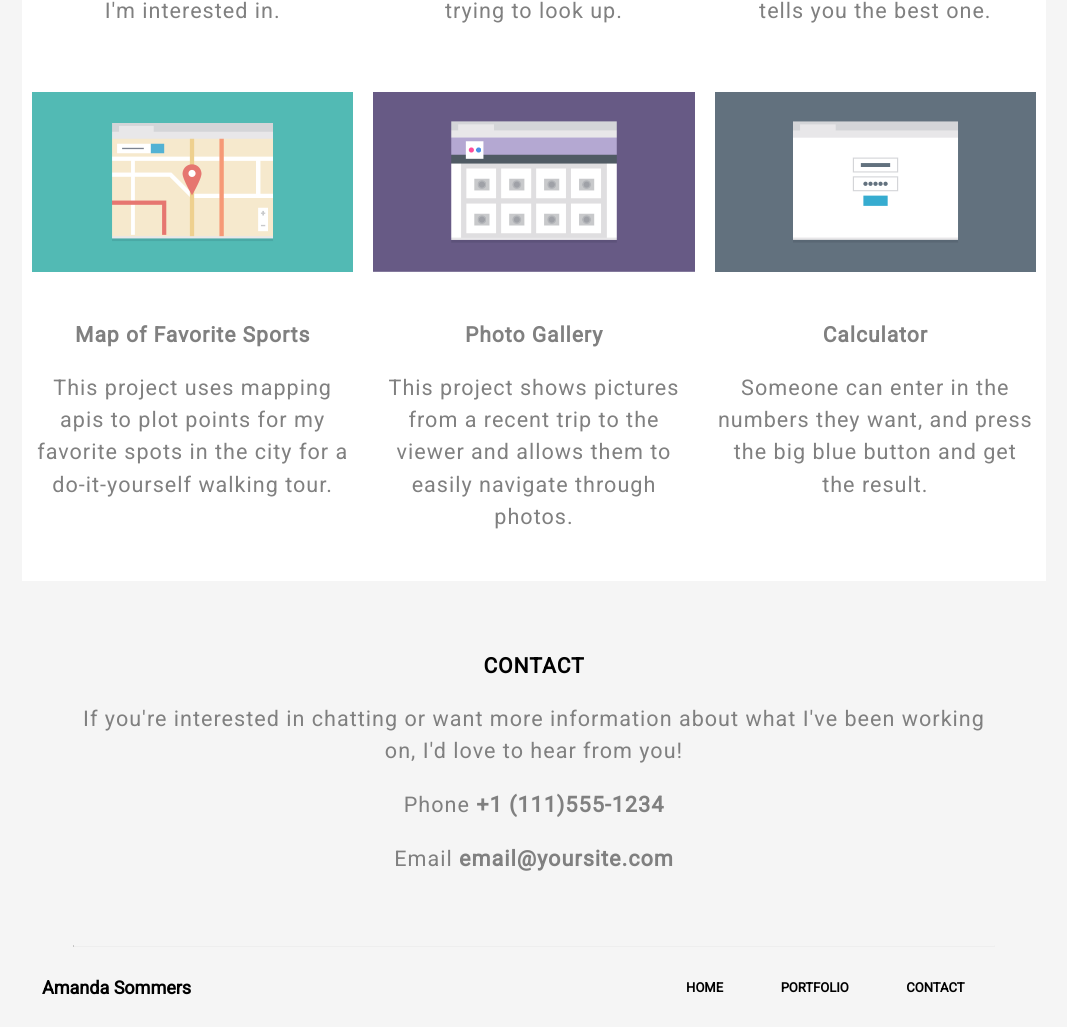
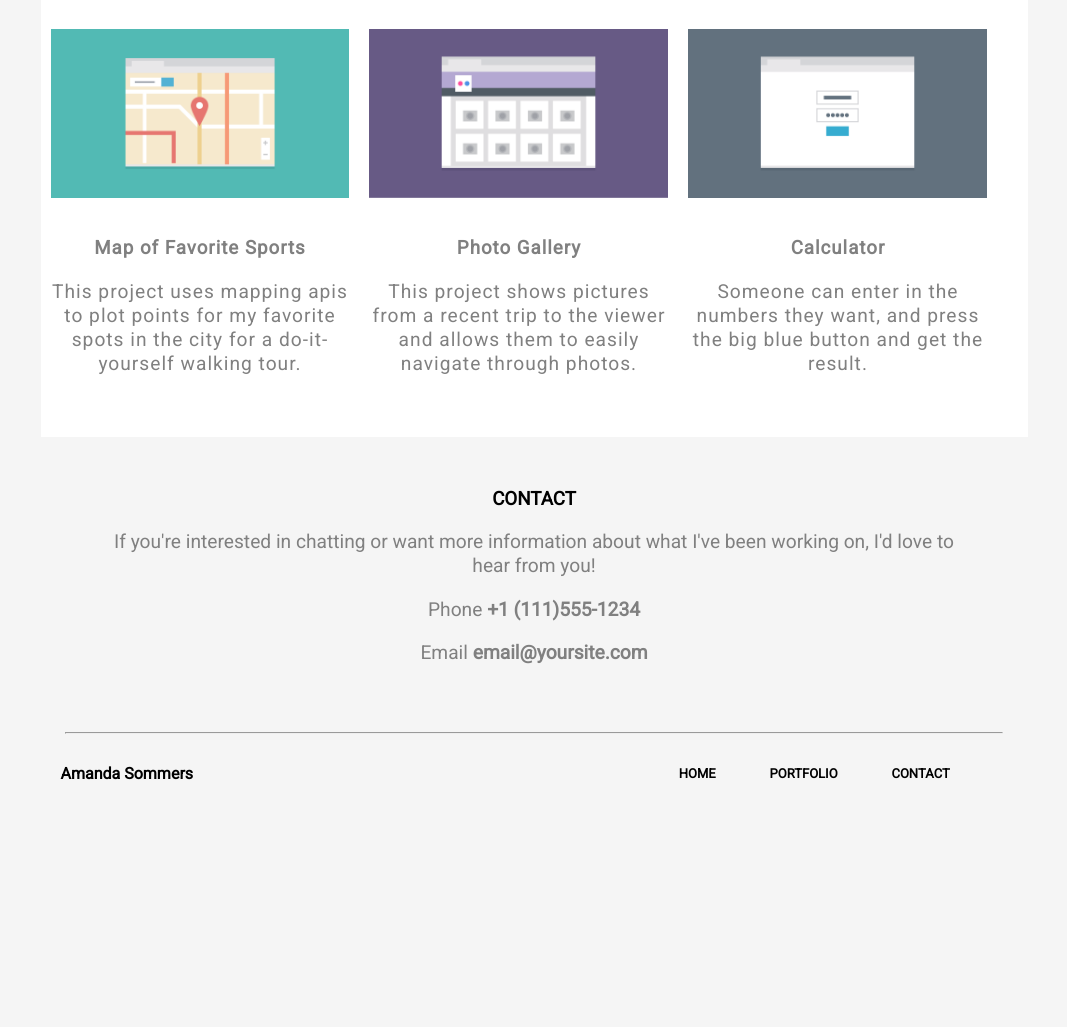
Before and after one commit to Asommershs/treehouse-techdegree-project-unit2, a plain HTML site: page index.html in a window 1280 px wide. Shown: the part 1090-2117 px from the top of the page, without its empty margins (106-1173 px from the left). After the commit the page ends 1904 px from the top, so only its background shows below. Drawn offline with Linux system fonts and the light colour scheme.

Commit message:
final review

```diff
--- a/css/styles.css
+++ b/css/styles.css
@@ -14,10 +14,10 @@ body {
   align-content: center;
   min-height: 100vh;
   font-family: 'Roboto', sans-serif;
-  font-size: large;
-  line-height: 1.5;
+  font-size: medium;
+  line-height: 1.25;
   margin: 0 auto;
-  max-width: 1024px;
+  max-width: 987px;
   color:whitesmoke;
   background-color: white;
 }
@@ -25,25 +25,26 @@ body {
 a {
   text-decoration: none;
   color: black;
+  font-weight: bold;
 }
 
 nav {
   font-family: "Roboto", Arial, Verdana;
-  font-weight: 900;
+  font-weight: 800;
   background-color:whitesmoke;
   padding: 1em;
   margin: 0 auto;
 }
 
 nav img {
- max-width: 70%;
+ max-width: 60%;
  display: flex;
- margin: 3em auto 2em;
+ margin: 2em auto 1em;
 }
 
 img {
   max-width: 100%;
-  margin: 1em auto 1em;
+  margin: 1em auto;
 }
 
 p {
@@ -62,16 +63,11 @@ h1,
 .top-nav {
   text-align: center;
   font-weight: bolder;
+  color: black
 }
 
 .top-nav, .top-nav li {
   width: 100%;
-}
-
-h1 a,
-.top-nav a {
-  color: black;
-  font-weight: bolder;
 }
 
 top-nav {
@@ -84,7 +80,7 @@ top-nav {
 }
 
 .container {
-  max-width: 1100px;
+  max-width: 1000px;
   margin: 0 auto;
   font-family: 'Roboto', sans-serif;
 }
@@ -105,34 +101,29 @@ header {
   background-color:white;
 }
 
-.col h3,
-
-p {
+h3, p {
   margin: 1em auto 1em;
 }
 
 .box-6 {
-  padding-bottom: 3rem;
+  padding-bottom: 2rem;
 }
 
-.box-7 {
+.contact-info {
   max-width: 100%;
   background-color:whitesmoke;
   padding-bottom: 3rem;
-  padding-top: 3rem;
+  padding-top: 2rem;
   margin: 0em auto 0em;
   color: black;
 }
 
-.box-7 p {
+.contact-info p {
   max-width: 90%;
 }
 
-hr {
-  border-top: 1px solid whitesmoke;
-  margin-right: auto;
-  margin-left: auto;
-  width: 90%;
+#contact {
+  text-align: center;
 }
 
 footer {
@@ -158,8 +149,6 @@ footer {
 }
 
 /* MEDIA QUERIES  Viewports for 768px first*/
-
-
 @media (min-width: 768px) {
   .top-nav {
       margin-top: 0;
@@ -175,7 +164,6 @@ footer {
   .top-nav li:last-child {
       margin-right: 0;
   }
-
 
   .profile {
       display: flex;
@@ -210,9 +198,14 @@ footer {
       display: none;
   }
 
-  footer,
-  .footer-nav,
-  .full {
+  hr {
+    top: 10x;
+    border-top: 2 px solid darkgrey;
+    margin: 0 auto;
+    width: 95%
+  }
+
+  footer, .footer-nav, .full {
       display: flex;
       background-color: whitesmoke;
   }
@@ -241,26 +234,30 @@ footer {
   }
   nav {
       display: block;
-      margin: 0;
-      padding: 0;
+      margin: 10px;
+      padding: 10px;
       background-color: whitesmoke;
   }
-  .main-header,
-  .top-nav,
-  .profile {
+  .main-header, .top-nav, .profile {
       display: flex;
   }
+
   .main-header {
       flex-direction: row;
       justify-content: space-between;
       margin: 1em auto;
       background-color: whitesmoke;
   }
+
   .name {
       width: 100%;
       text-align: left;
       margin-left: 10px;
       padding-top: 10px;
+  }
+  h3 #portfolio {
+    display: block;
+    margin: 12px;
   }
 
   .top-nav {
@@ -279,12 +276,13 @@ footer {
       margin: 3em 0em 0em;
       padding: 4em 0em 2em;
   }
-  .container {
-      background-color: white;
-  }
 
   .col {
-      flex-basis: calc(33.333% - 20px);
+    flex-basis: calc(33.333% - 30px);
+}
+
+.container {
+      background-color: white;
   }
 
   footer, .footer-nav, .footer-nav li {
--- a/index.html
+++ b/index.html
@@ -62,13 +62,14 @@
           </div>
     </div>
 
-  <div class="col box-7">
+  <div class="contact-info">
     <h3 id="contact">CONTACT</h3>
     <p>If you're interested in chatting or want more information about what I've been working on, I'd love to hear from you!</p>
     <p>Phone <strong>+1 (111)555-1234</strong></p>
     <p>Email <strong>email@yoursite.com</strong></p>
   </div>
-<hr>
+
+  <hr> <!-- This is a line break, reminder to me -->
 
 <footer>
         <h4>Amanda Sommers</h4>
```
